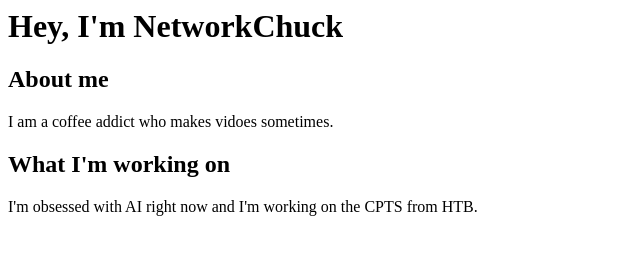
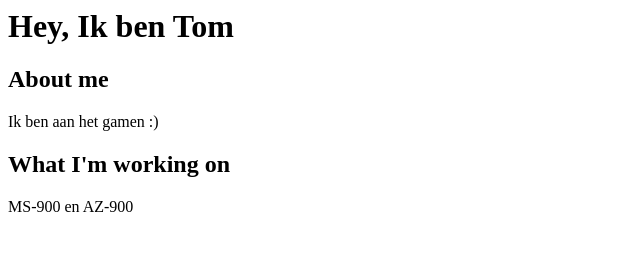
Before and after one commit to SpartaTom/Home, a plain HTML site: page index.html in a window 1280 px wide. Shown: the whole page, without its empty margins (0-640 px from the left). Drawn offline with Linux system fonts and the light colour scheme.

Commit message:
Update index.html

```diff
--- a/index.html
+++ b/index.html
@@ -1,15 +1,16 @@
 <html>
     <h1>
-        Hey, I'm NetworkChuck
+        Hey,
+        Ik ben Tom
     </h1>
     <body>
         <h2>About me</h2>
         <p>
-            I am a coffee addict who makes vidoes sometimes.
+            Ik ben aan het gamen :)
         </p>
         <h2>What I'm working on</h2>
         <p>
-            I'm obsessed with AI right now and I'm working on the CPTS from HTB.
+            MS-900 en AZ-900
         </p>
     </body>
 </html>
```
